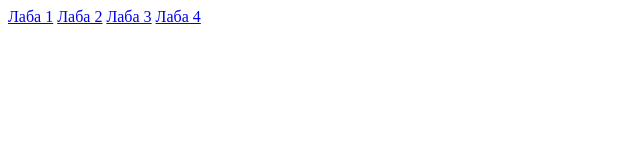
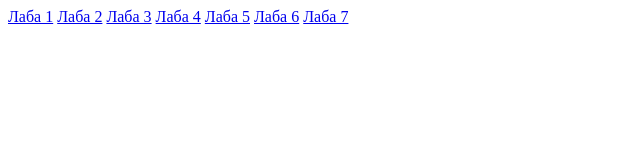
Before and after one commit to M4TRESHK4/STR-WEB-PR, a plain HTML site: page index.html in a window 1280 px wide. Shown: the whole page, without its empty margins (0-640 px from the left). Drawn offline with Linux system fonts and the light colour scheme.

Commit message:
пэджс

```diff
--- a/index.html
+++ b/index.html
@@ -10,6 +10,9 @@
     <a href="Лабы/ЛР2/index.html">Лаба 2</a>
     <a href="Лабы/ЛР3/index.html">Лаба 3</a>
     <a href="Лабы/ЛР4/index.html">Лаба 4</a>
+    <a href="Лабы/ЛР4/index.html">Лаба 5</a>
+    <a href="Лабы/ЛР4/index.html">Лаба 6</a>
+    <a href="Лабы/ЛР4/index.html">Лаба 7</a>
 
 </body>
 </html>
```
